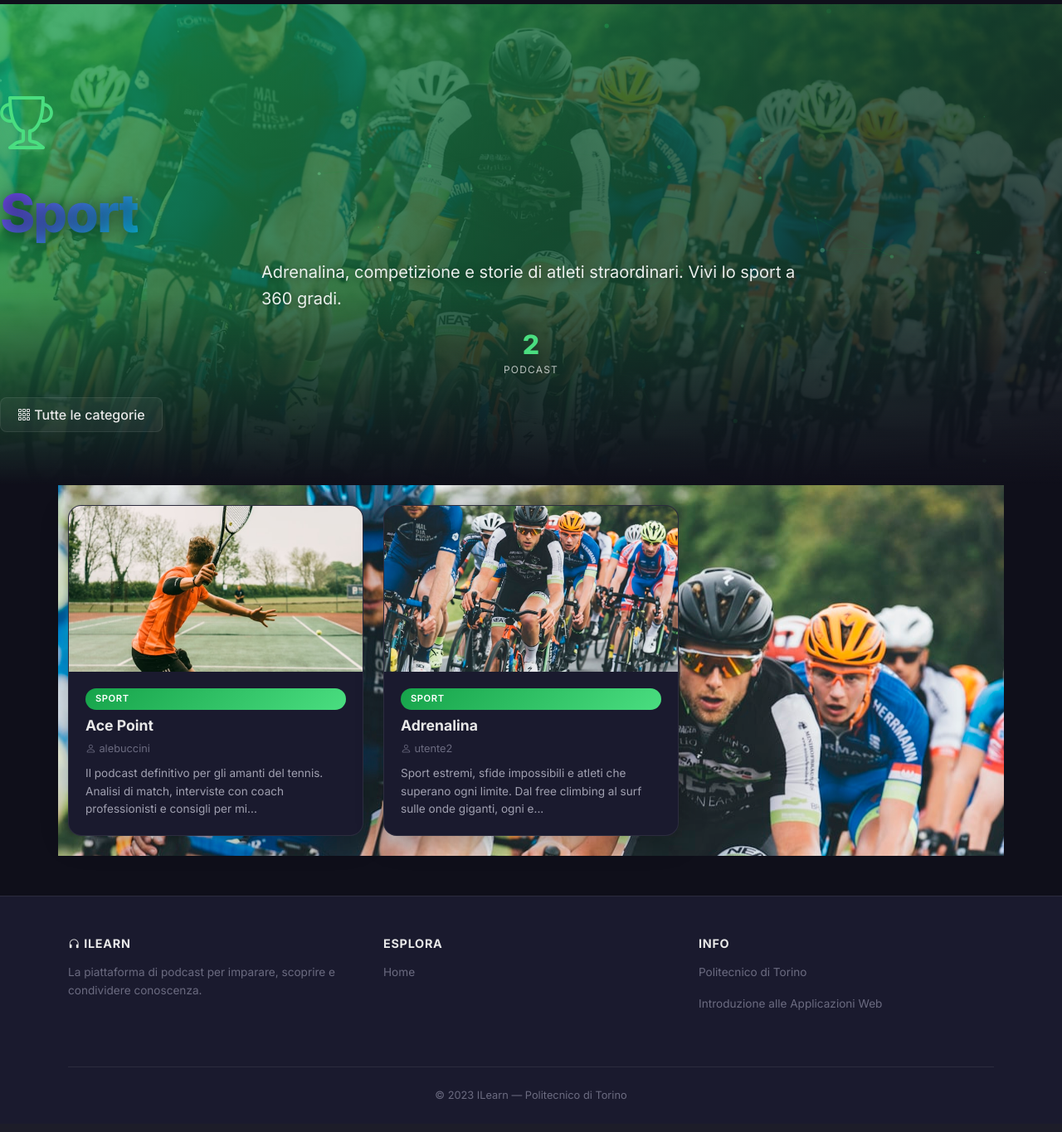
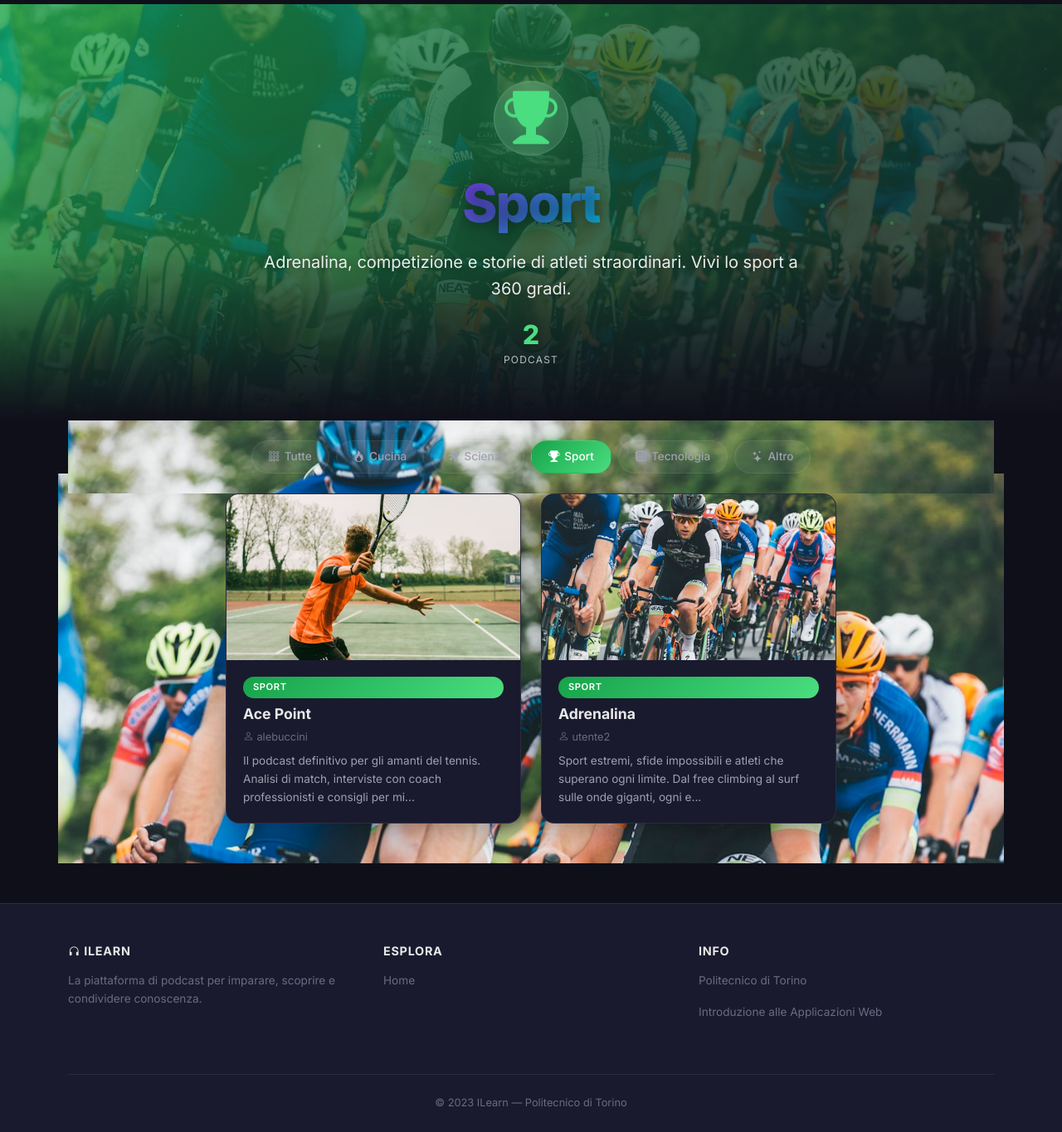
Before and after one commit to ziroparallelo/ilearn-podcast, a Flask app: page /categoria/sport in a window 1280 px wide. Shown: the part 75-1440 px from the top of the page at 83% size. Before the commit the page ends 1401 px from the top, so only its background shows below. Run offline with Flask 3, Linux system fonts and the light colour scheme; data comes from the database, SQL or seed files in the repository; some libraries are stand-ins or nearby versions.

Commit message:
style: centered layout, colored pill navigation, refined icons
- Center hero content and icon (glass circle container)
- Add category pill filters on each category page with per-category colors
  (orange cucina, blue scienza, green sport, purple tech, pink altro)
- Replace icons with filled variants (fire, rocket-fill, trophy-fill, etc.)
- Pass categorie list from backend to category template
- Active pill highlights with matching category gradient + glow

Co-Authored-By: Claude Opus 4.6 <noreply@anthropic.com>

```diff
--- a/app.py
+++ b/app.py
@@ -42,15 +42,16 @@ def categoria(nome_categoria):
 
     nome_display = categorie_valide[nome_categoria.lower()]
     podcasts = db_interaction.get_podcasts_by_categoria(nome_categoria.lower())
+    categorie = ['Cucina', 'Scienza', 'Sport', 'Tecnologia', 'Altro']
 
     if current_user.is_authenticated:
         isactive = True
         userid = current_user.get_id()
         user = db_interaction.get_user_by_id(userid)
-        return render_template('categoria.html', podcasts=podcasts, user=user, isactive=isactive, categoria=nome_display, categoria_slug=nome_categoria.lower())
+        return render_template('categoria.html', podcasts=podcasts, user=user, isactive=isactive, categoria=nome_display, categoria_slug=nome_categoria.lower(), categorie=categorie)
     else:
         isactive = False
-        return render_template('categoria.html', podcasts=podcasts, isactive=isactive, categoria=nome_display, categoria_slug=nome_categoria.lower())
+        return render_template('categoria.html', podcasts=podcasts, isactive=isactive, categoria=nome_display, categoria_slug=nome_categoria.lower(), categorie=categorie)
 
 @app.route('/profilo/<int:user_id>')
 @login_required
--- a/static/style.css
+++ b/static/style.css
@@ -855,7 +855,16 @@ a:hover {
 .category-icon {
     font-size: 4rem;
     margin-bottom: 1rem;
-    display: inline-block;
+    display: flex;
+    align-items: center;
+    justify-content: center;
+    width: 90px;
+    height: 90px;
+    border-radius: 50%;
+    background: rgba(255, 255, 255, 0.1);
+    backdrop-filter: blur(10px);
+    -webkit-backdrop-filter: blur(10px);
+    border: 1px solid rgba(255, 255, 255, 0.15);
     animation: icon-float 3s ease-in-out infinite;
 }
 
@@ -955,6 +964,53 @@ a:hover {
 .category-altro .badge-category { background: linear-gradient(135deg, #db2777, #f472b6); }
 .category-altro .glass-card:hover { border-color: rgba(244, 114, 182, 0.4); box-shadow: 0 16px 48px rgba(219, 39, 119, 0.15); }
 
+/* Category pill navigation — colored active states */
+.cat-pill {
+    gap: 0.35rem;
+    display: inline-flex;
+    align-items: center;
+}
+
+.cat-pill-cucina.active,
+.cat-pill-cucina:hover {
+    background: linear-gradient(135deg, #ea580c, #fb923c) !important;
+    color: white !important;
+    border-color: transparent !important;
+    box-shadow: 0 0 20px rgba(234, 88, 12, 0.3) !important;
+}
+
+.cat-pill-scienza.active,
+.cat-pill-scienza:hover {
+    background: linear-gradient(135deg, #2563eb, #60a5fa) !important;
+    color: white !important;
+    border-color: transparent !important;
+    box-shadow: 0 0 20px rgba(37, 99, 235, 0.3) !important;
+}
+
+.cat-pill-sport.active,
+.cat-pill-sport:hover {
+    background: linear-gradient(135deg, #16a34a, #4ade80) !important;
+    color: white !important;
+    border-color: transparent !important;
+    box-shadow: 0 0 20px rgba(22, 163, 74, 0.3) !important;
+}
+
+.cat-pill-tecnologia.active,
+.cat-pill-tecnologia:hover {
+    background: linear-gradient(135deg, #7c3aed, #a78bfa) !important;
+    color: white !important;
+    border-color: transparent !important;
+    box-shadow: 0 0 20px rgba(124, 58, 237, 0.3) !important;
+}
+
+.cat-pill-altro.active,
+.cat-pill-altro:hover {
+    background: linear-gradient(135deg, #db2777, #f472b6) !important;
+    color: white !important;
+    border-color: transparent !important;
+    box-shadow: 0 0 20px rgba(219, 39, 119, 0.3) !important;
+}
+
 /* --- Responsive --- */
 @media (max-width: 991.98px) {
     .hero-section {
--- a/templates/categoria.html
+++ b/templates/categoria.html
@@ -5,24 +5,24 @@
 {% block hero %}
 <section class="category-hero category-{{ categoria_slug }}" id="category-page" data-category="{{ categoria_slug }}">
     <div id="cat-particles"></div>
-    <div class="hero-content" data-aos="fade-up" data-aos-duration="1000">
-        <div class="category-icon">
+    <div class="hero-content text-center" data-aos="fade-up" data-aos-duration="1000">
+        <div class="category-icon mx-auto">
             {% if categoria_slug == 'cucina' %}
-            <i class="bi bi-egg-fried"></i>
+            <i class="bi bi-fire"></i>
             {% elif categoria_slug == 'scienza' %}
-            <i class="bi bi-rocket-takeoff"></i>
+            <i class="bi bi-rocket-takeoff-fill"></i>
             {% elif categoria_slug == 'sport' %}
-            <i class="bi bi-trophy"></i>
+            <i class="bi bi-trophy-fill"></i>
             {% elif categoria_slug == 'tecnologia' %}
-            <i class="bi bi-cpu"></i>
+            <i class="bi bi-motherboard-fill"></i>
             {% elif categoria_slug == 'altro' %}
-            <i class="bi bi-compass"></i>
+            <i class="bi bi-stars"></i>
             {% endif %}
         </div>
         <h1 class="hero-title">
             <span class="text-gradient">{{ categoria }}</span>
         </h1>
-        <p class="hero-subtitle">
+        <p class="hero-subtitle mx-auto">
             {% if categoria_slug == 'cucina' %}
             Ricette, tradizioni culinarie e segreti degli chef. Scopri il gusto dell'Italia e del mondo.
             {% elif categoria_slug == 'scienza' %}
@@ -35,24 +35,37 @@
             Filosofia, viaggi, cultura e tutto cio' che non rientra nelle categorie classiche.
             {% endif %}
         </p>
-        <div class="category-stats" data-aos="fade-up" data-aos-delay="200">
+        <div class="category-stats mx-auto" data-aos="fade-up" data-aos-delay="200">
             <div class="category-stat">
                 <div class="category-stat-number">{{ podcasts|length }}</div>
                 <div class="category-stat-label">Podcast</div>
             </div>
-        </div>
-        <div class="mt-4" data-aos="fade-up" data-aos-delay="400">
-            <a href="{{ url_for('home') }}" class="btn btn-glass">
-                <i class="bi bi-grid-3x3-gap"></i> Tutte le categorie
-            </a>
         </div>
     </div>
 </section>
 {% endblock %}
 
 {% block content %}
+<!-- Category Pill Navigation -->
+<div class="pill-filter-container category-{{ categoria_slug }}" data-aos="fade-up">
+    <a href="{{ url_for('home') }}" class="pill-filter cat-pill">
+        <i class="bi bi-grid-3x3-gap"></i> Tutte
+    </a>
+    {% for cat in categorie %}
+    <a href="{{ url_for('categoria', nome_categoria=cat.lower()) }}"
+       class="pill-filter cat-pill cat-pill-{{ cat.lower() }} {% if cat.lower() == categoria_slug %}active{% endif %}">
+        {% if cat.lower() == 'cucina' %}<i class="bi bi-fire"></i>
+        {% elif cat.lower() == 'scienza' %}<i class="bi bi-rocket-takeoff-fill"></i>
+        {% elif cat.lower() == 'sport' %}<i class="bi bi-trophy-fill"></i>
+        {% elif cat.lower() == 'tecnologia' %}<i class="bi bi-motherboard-fill"></i>
+        {% elif cat.lower() == 'altro' %}<i class="bi bi-stars"></i>
+        {% endif %} {{ cat }}
+    </a>
+    {% endfor %}
+</div>
+
 {% if podcasts %}
-<div class="row row-cols-1 row-cols-md-2 row-cols-lg-3 g-4 py-4 card-grid category-{{ categoria_slug }}">
+<div class="row row-cols-1 row-cols-md-2 row-cols-lg-3 g-4 pb-5 card-grid category-{{ categoria_slug }} justify-content-center">
     {% for podcast in podcasts %}
     <div class="col" data-aos="fade-up" data-aos-delay="{{ loop.index0 * 150 }}">
         <article class="glass-card">
```
